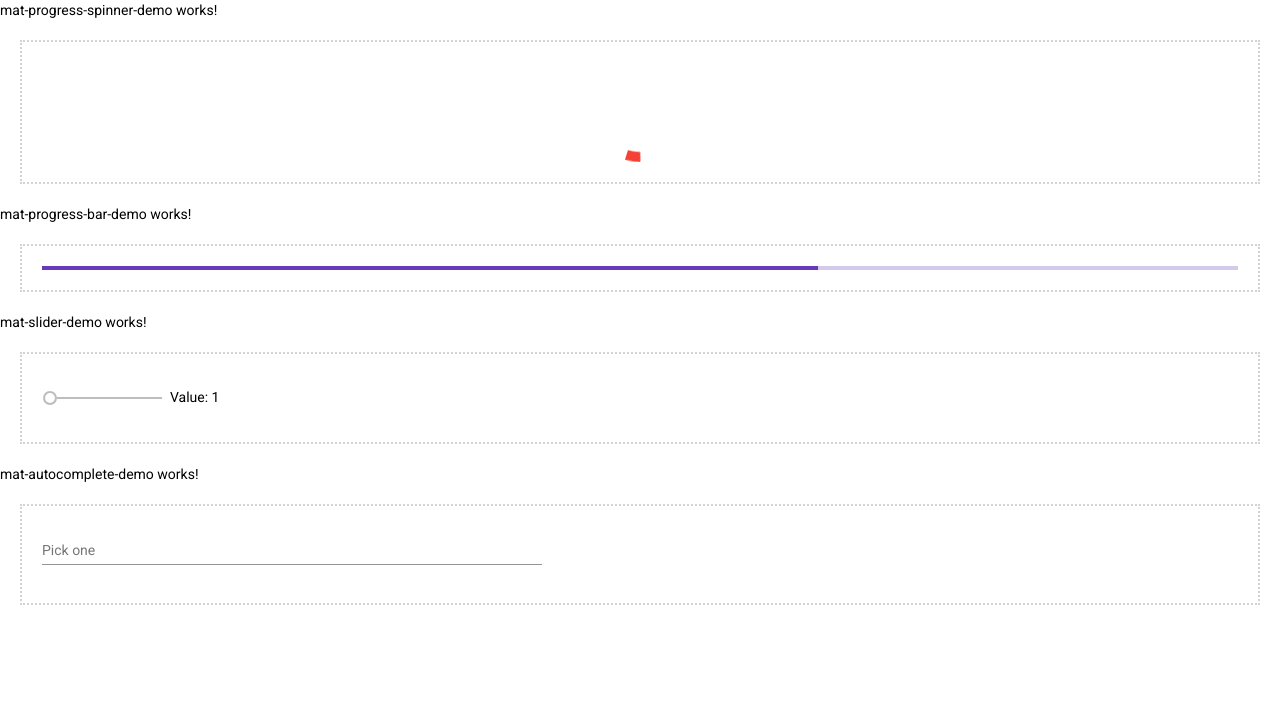
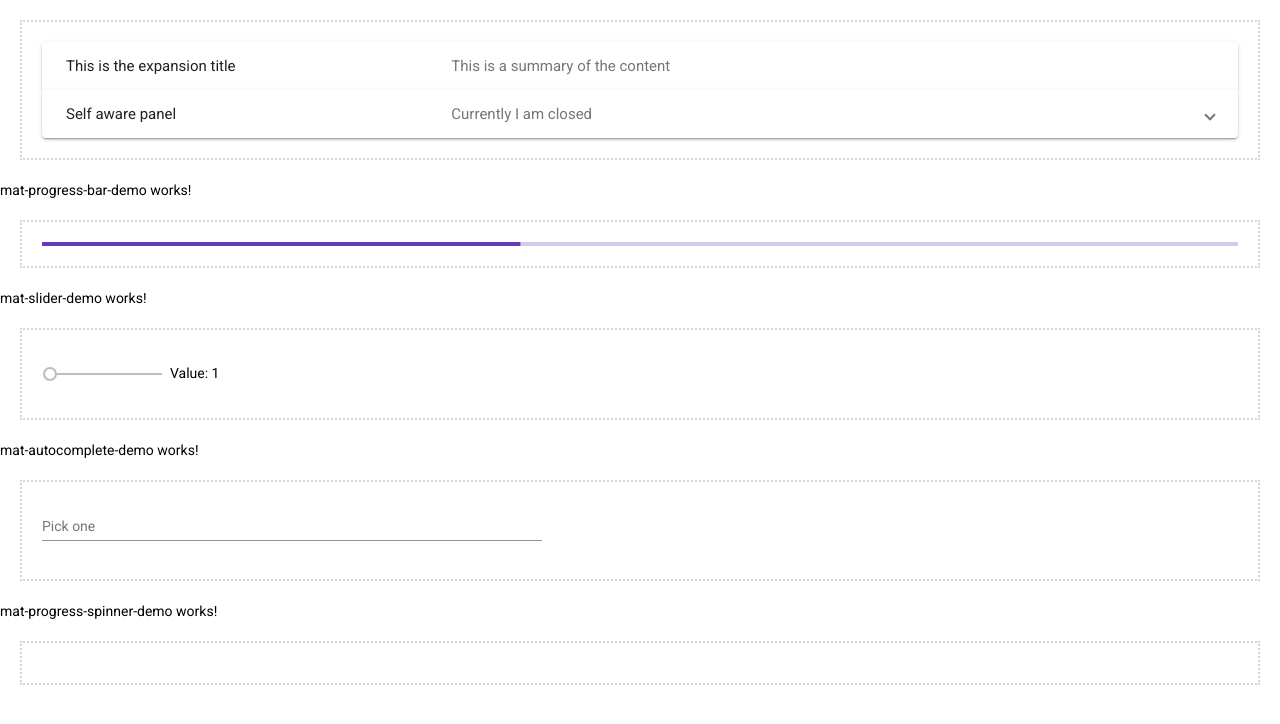
Before and after one commit to MattMarshallian/angular-hello, an Angular app: page / in a window 1280 px wide. Shown: the top 724 px of the page. Built offline with nearby package versions, Linux system fonts and the light colour scheme.

Commit message:
added mat-expansion-panel

```diff
--- a/src/app/app.component.html
+++ b/src/app/app.component.html
@@ -1,4 +1,5 @@
-<app-mat-progress-spinner-demo></app-mat-progress-spinner-demo>
+<app-mat-expansion-panel-demo></app-mat-expansion-panel-demo>
 <app-mat-progress-bar-demo></app-mat-progress-bar-demo>
 <app-mat-slider-demo></app-mat-slider-demo>
 <app-mat-autocomplete-demo></app-mat-autocomplete-demo>
+<app-mat-progress-spinner-demo></app-mat-progress-spinner-demo>
--- /dev/null
+++ b/src/app/mat-expansion-panel-demo/mat-expansion-panel-demo.component.html
@@ -0,0 +1,29 @@
+<div class="external-frame">
+  <mat-accordion>
+    <mat-expansion-panel hideToggle>
+      <mat-expansion-panel-header>
+        <mat-panel-title>
+          This is the expansion title
+        </mat-panel-title>
+        <mat-panel-description>
+          This is a summary of the content
+        </mat-panel-description>
+      </mat-expansion-panel-header>
+      <p>This is the primary content of the panel.</p>
+    </mat-expansion-panel>
+    <mat-expansion-panel
+      (opened)="panelOpenState = true"
+      (closed)="panelOpenState = false"
+    >
+      <mat-expansion-panel-header>
+        <mat-panel-title>
+          Self aware panel
+        </mat-panel-title>
+        <mat-panel-description>
+          Currently I am {{ panelOpenState ? "open" : "closed" }}
+        </mat-panel-description>
+      </mat-expansion-panel-header>
+      <p>I'm visible because I am open</p>
+    </mat-expansion-panel>
+  </mat-accordion>
+</div>
--- /dev/null
+++ b/src/app/mat-expansion-panel-demo/mat-expansion-panel-demo.component.ts
@@ -0,0 +1,17 @@
+import { Component, OnInit } from '@angular/core';
+
+@Component({
+  selector: 'app-mat-expansion-panel-demo',
+  templateUrl: './mat-expansion-panel-demo.component.html',
+  styleUrls: ['./mat-expansion-panel-demo.component.css', '../app.component.css']
+})
+export class MatExpansionPanelDemoComponent implements OnInit {
+
+  public panelOpenState = false;
+
+  constructor() { }
+
+  ngOnInit(): void {
+  }
+
+}
--- a/src/app/mat-progress-bar-demo/mat-progress-bar-demo.component.ts
+++ b/src/app/mat-progress-bar-demo/mat-progress-bar-demo.component.ts
@@ -13,9 +13,9 @@ export class MatProgressBarDemoComponent implements OnInit {
 
   ngOnInit(): void {
     this.value = 40;
-    setInterval(() => {
-      this.value = Math.abs(this.value + 30 * Math.random() - 15);
-    }, 300);
+    // setInterval(() => {
+    //   this.value = Math.abs(this.value + 30 * Math.random() - 15);
+    // }, 300);
   }
 
 
--- a/src/app/mat-progress-spinner-demo/mat-progress-spinner-demo.component.html
+++ b/src/app/mat-progress-spinner-demo/mat-progress-spinner-demo.component.html
@@ -1,9 +1,9 @@
 <p>mat-progress-spinner-demo works!</p>
 <div class="external-frame">
   <mat-progress-spinner
+  *ngIf="isVisible";
     mode="indeterminate"
     strokeWidth="10"
     diameter="100"
-    color="warn"
   ></mat-progress-spinner>
 </div>
--- a/src/app/mat-progress-spinner-demo/mat-progress-spinner-demo.component.ts
+++ b/src/app/mat-progress-spinner-demo/mat-progress-spinner-demo.component.ts
@@ -7,6 +7,8 @@ import { Component, OnInit } from '@angular/core';
 })
 export class MatProgressSpinnerDemoComponent implements OnInit {
 
+  public isVisible: boolean = false;
+
   constructor() { }
 
   ngOnInit(): void {
```
Also changed, not shown: src/app/app.module.ts (+6 -2 lines), src/app/mat-expansion-panel-demo/mat-expansion-panel-demo.component.css (added).
